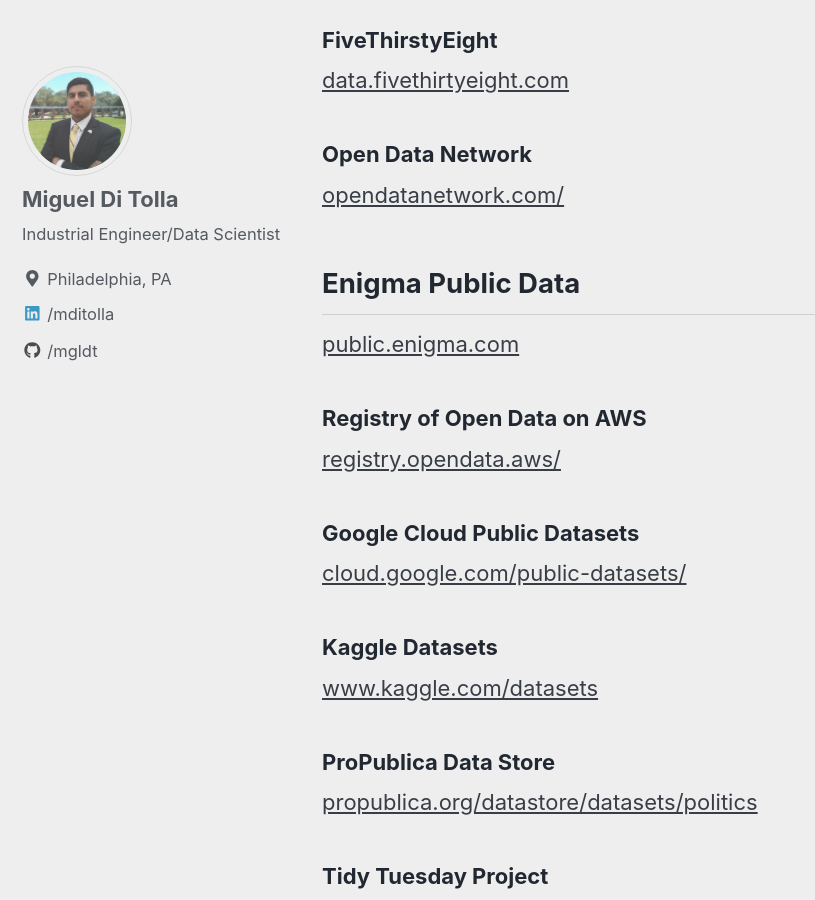
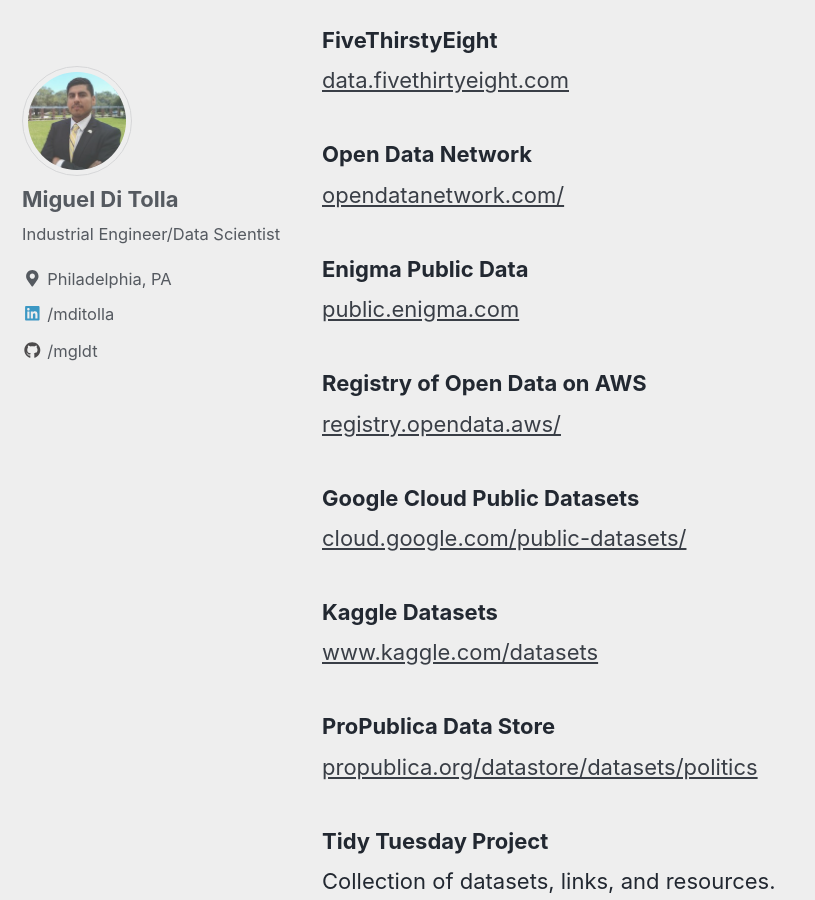
Before and after one commit to mgldt/mgldt.github.io, a Jekyll site: the page built from _posts/2019-06-28-data-sources.md, in a window 1280 px wide and 900 px high, scrolled down 1035 px. Shown: the whole window, without its empty margins (0-815 px from the left). Built offline with Jekyll 4.4.1, drawn with Linux system fonts in a browser that asks for light colours; cached includes are drawn as plain includes.

```diff
--- a/_posts/2019-06-28-data-sources.md
+++ b/_posts/2019-06-28-data-sources.md
@@ -42,7 +42,7 @@ excerpt: "Various data sources"
 [opendatanetwork.com/](https://opendatanetwork.com/)
 
 
-## Enigma Public Data
+### Enigma Public Data
 
 [public.enigma.com](https://public.enigma.com)
 
```
